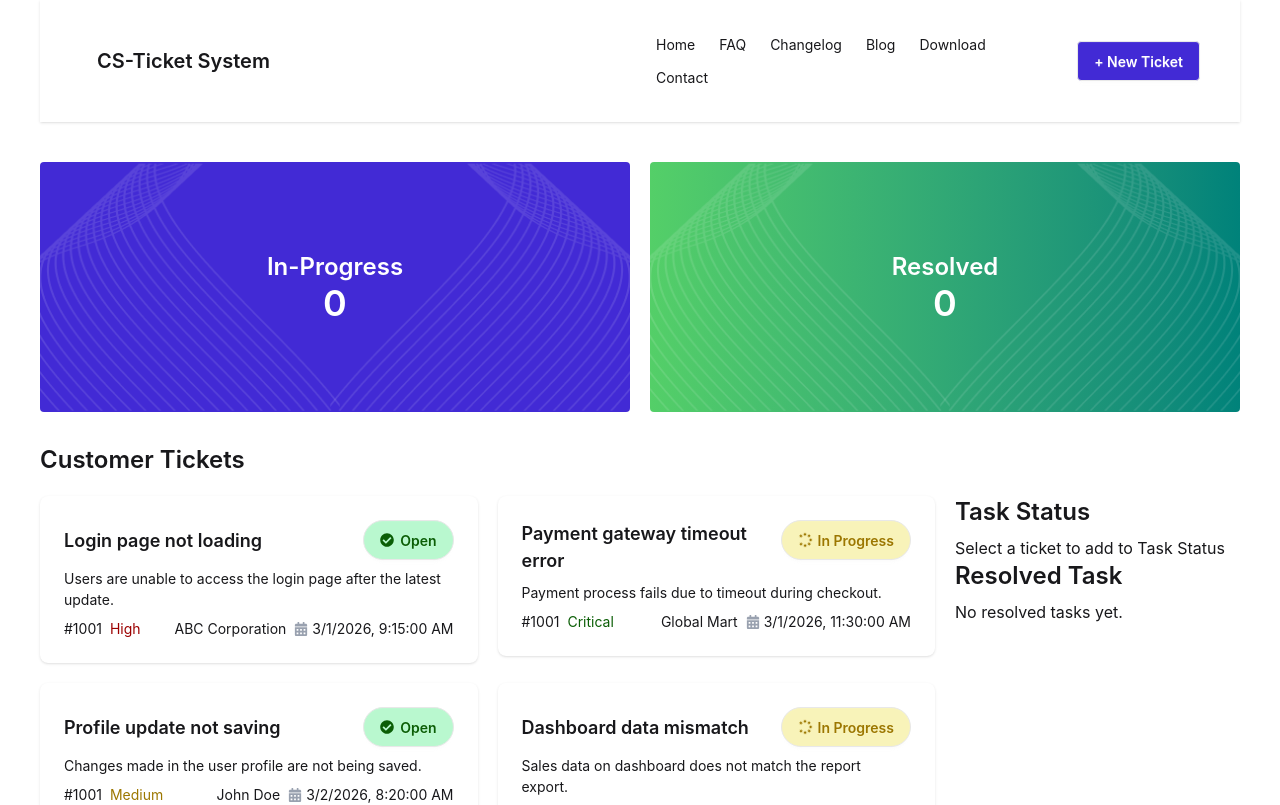
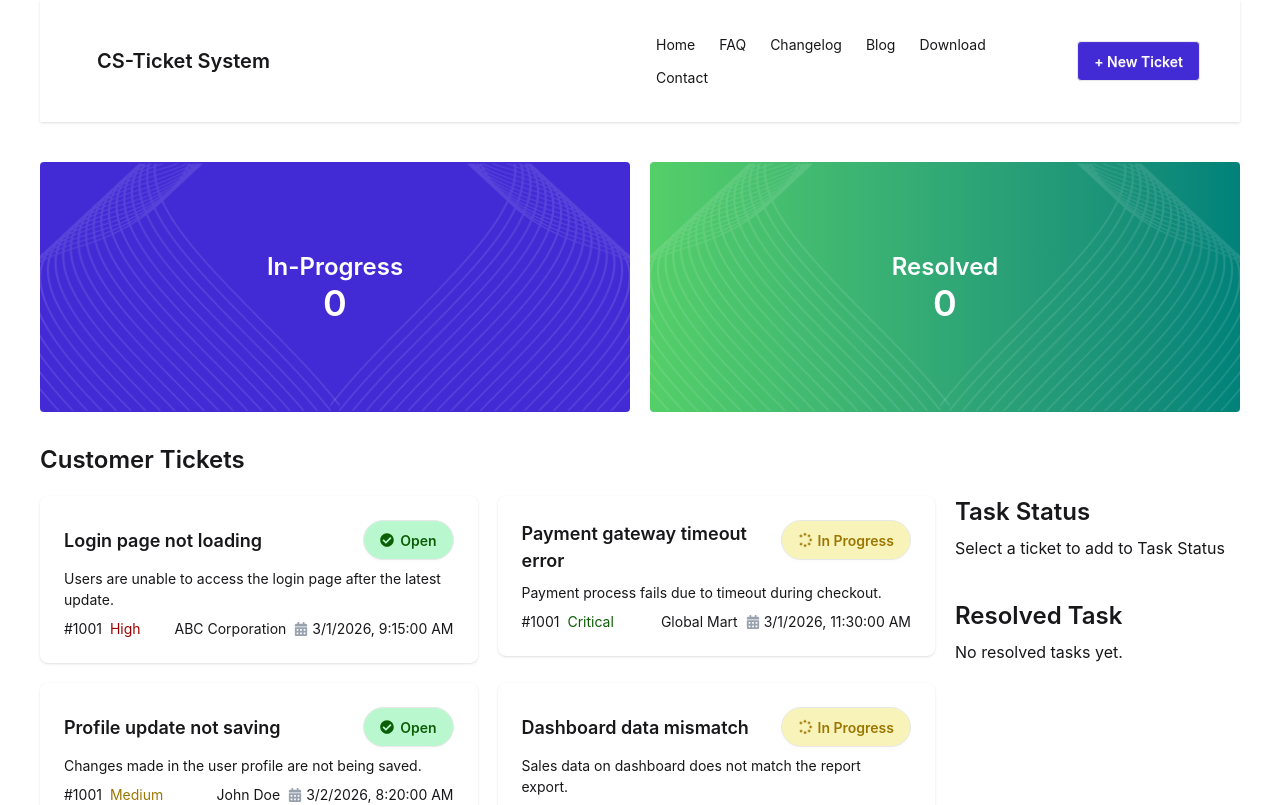
Before and after one commit to abdullah-al-mohammad/ticket-system, a React (Vite) app: page / in a window 1280 px wide. Shown: the top 805 px of the page. Built offline with nearby package versions, Linux system fonts and the light colour scheme.

Commit message:
add margin-top to "Resolved Task" heading for better spacing

```diff
--- a/src/components/TicketCards/TicketCards.jsx
+++ b/src/components/TicketCards/TicketCards.jsx
@@ -40,7 +40,7 @@ const TicketCards = ({
                   </button>
                 </div>
               ))}
-          <h1 className="text-2xl font-semibold mb-2">Resolved Task</h1>
+          <h1 className="text-2xl font-semibold mb-2 mt-10">Resolved Task</h1>
           {resolvedCards.length === 0 ? (
             <p>No resolved tasks yet.</p>
           ) : (
```
